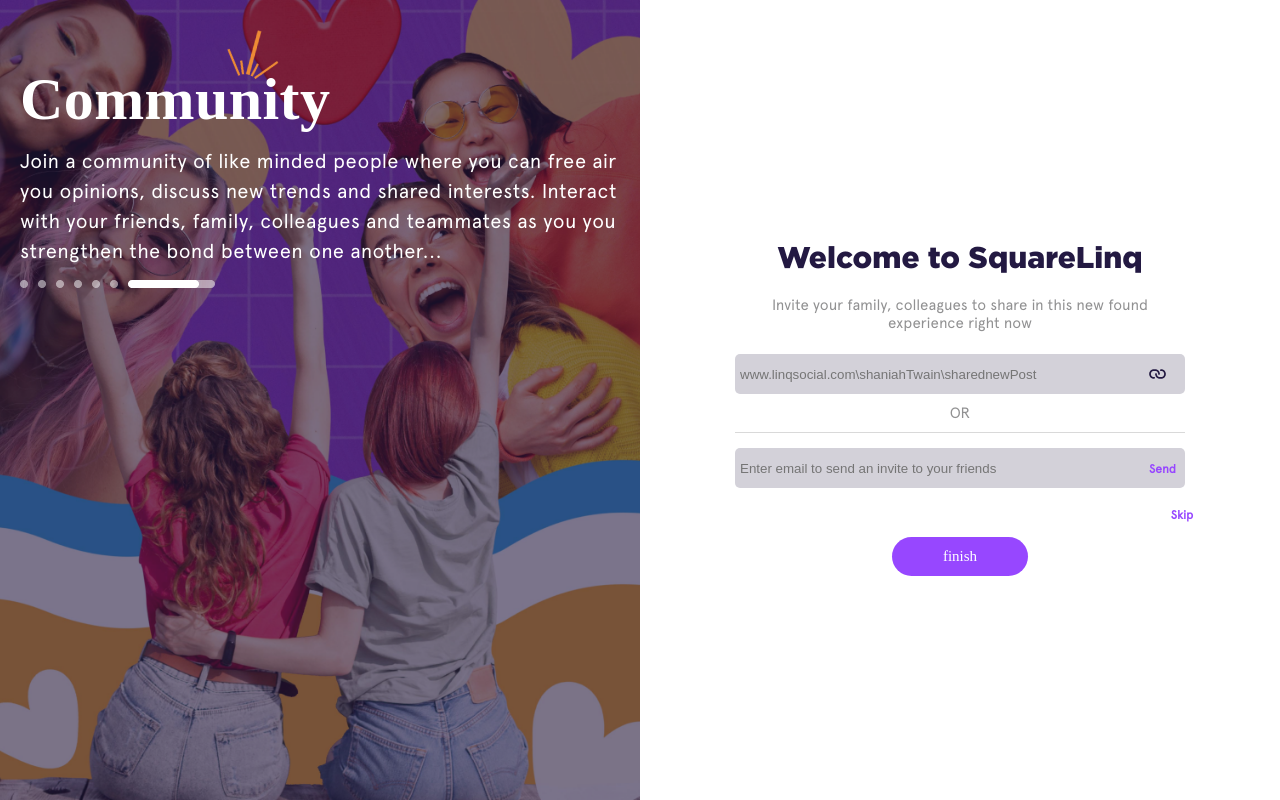
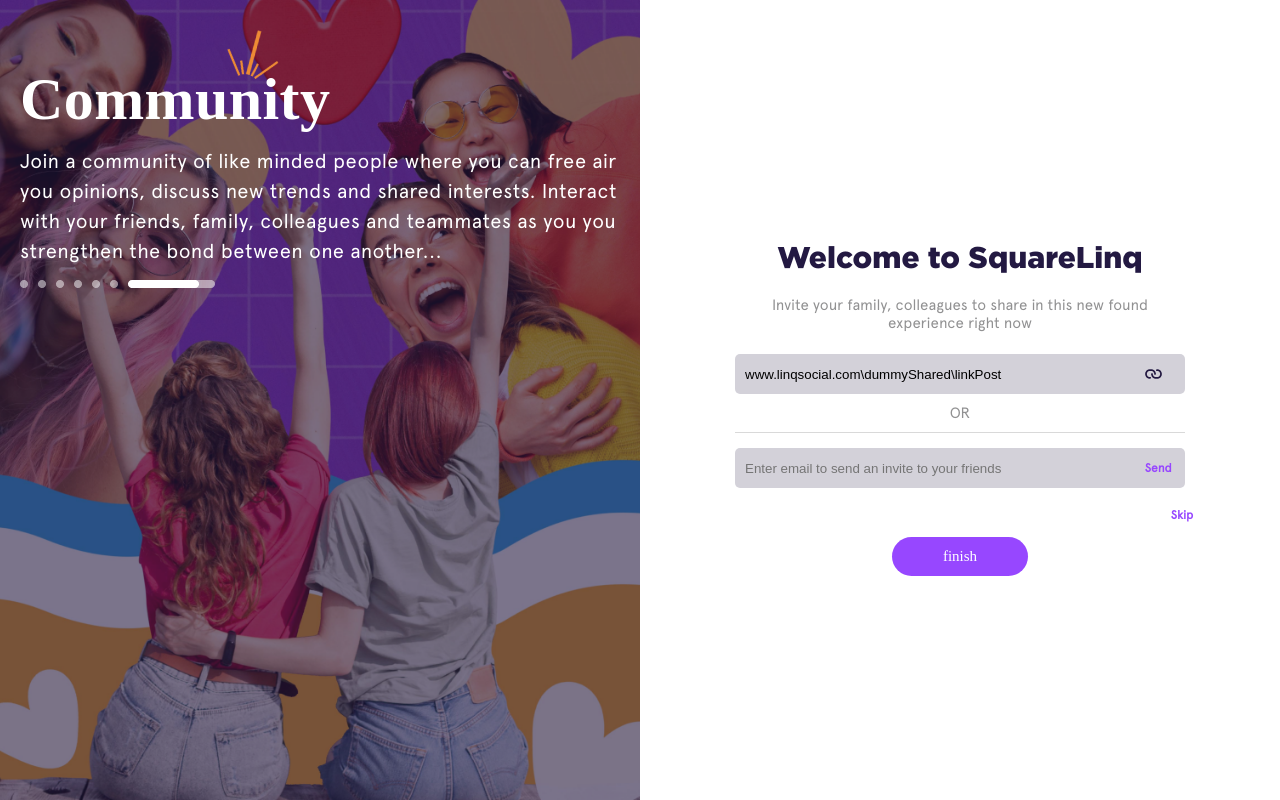
Before and after one commit to Chidubem03/SquareLinq.Inc, a React (Create React App) app: page /UserInvite in a window 1280 px wide. Built offline with nearby package versions, Linux system fonts and the light colour scheme; a web font is replaced by a local one.

Commit message:
copy and paste feature added to the invite link page

```diff
--- a/package.json
+++ b/package.json
@@ -8,6 +8,7 @@
     "@testing-library/react": "^13.4.0",
     "@testing-library/user-event": "^13.5.0",
     "react": "^18.2.0",
+    "react-copy-to-clipboard": "^5.1.0",
     "react-dom": "^18.2.0",
     "react-icons": "^5.0.1",
     "react-router-dom": "^5.3.4",
--- a/src/Pages/userInvite/UserInvite.jsx
+++ b/src/Pages/userInvite/UserInvite.jsx
@@ -2,6 +2,7 @@
 import shineLogo from '../Images/shineLogo.png';
 import slider from '../Images/auth-pagination-slider4.png';
 import link from '../Images/link-i.png';
+import { CopyToClipboard } from 'react-copy-to-clipboard';
 import './userinvite.css'
 
 export default function UserInvite() {
@@ -28,6 +29,17 @@
             setErrMsg(null)
         }
      }
+     const [inviteLink, setInviteLink] = useState("www.linqsocial.com\\dummyShared\\linkPost");
+     const [copied, setCopied] = useState(false);
+     const handleCopy = () => {
+      setCopied(true);
+      setTimeout(() => setCopied(false), 2000); // Reset copied state after 2 seconds
+    };
+   function handleChange(event) {
+    const value = event.target.value;
+      setInviteLink(value)
+    }
+
   return (
     <div className='user-invite-container'>
       <div className='user-invite-info'>
@@ -47,12 +59,17 @@
             <div className='invite-container-input'>
             <input type="text"
             placeholder='www.linqsocial.com\shaniahTwain\sharednewPost'
-            className='invite-inputs'/>
-            <img src={link} alt="" />
+            className='invite-inputs'
+            value={inviteLink}
+            onChange={handleChange}
+            />
+            <CopyToClipboard text={inviteLink} onCopy={handleCopy}>
+            {copied ? <span className="tiny-txt">copied!</span> : <img src={link} alt="" />}
+            </CopyToClipboard>
             </div>
             <p id="or">OR</p>
             <div className='invite-container-input'>
-            <input type="text"
+            <input type="email"
             onChange={emailHandler}
             placeholder='Enter email to send an invite to your friends'
             className='invite-inputs'
--- a/src/Pages/userInvite/userinvite.css
+++ b/src/Pages/userInvite/userinvite.css
@@ -98,6 +98,9 @@
 width: 450px;
 height: 40px;
 text-align: left;
+display: flex;
+align-items: center;
+padding: 0 5px;
 }
 .invite-inputs {
 width: 92%;
```
Also changed, not shown: 1 other file (tests, documents, lock files or other folders).
